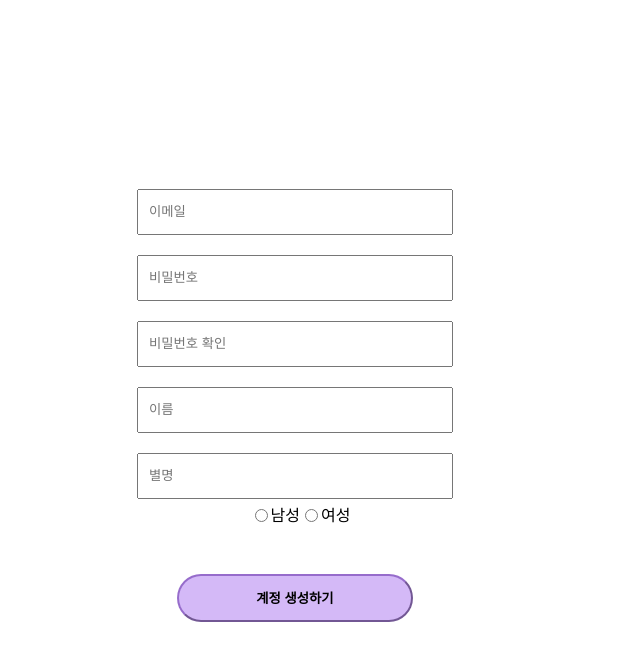
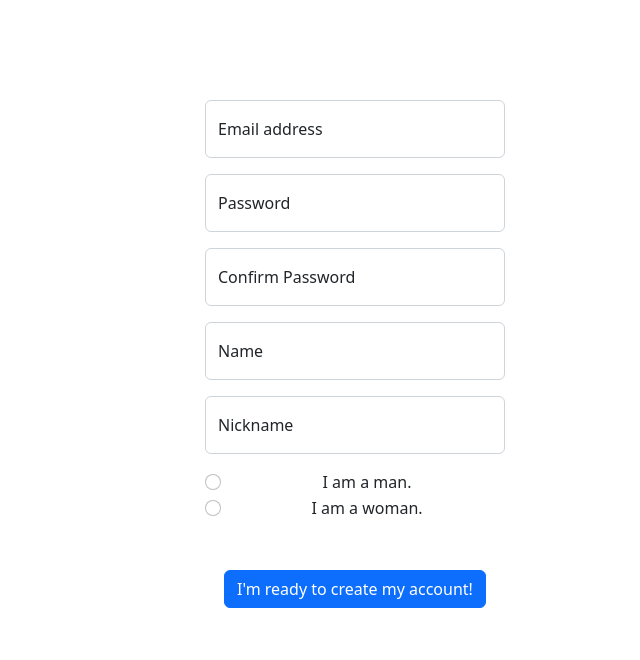
Before and after one commit to hobbyfive/hobbyfive_front, a React (Create React App) app: page /signup in a window 1280 px wide. Shown: the top 660 px of the page, without its empty margins (345-985 px from the left). Built offline with nearby package versions, Linux system fonts and the light colour scheme.

Commit message:
refact: bootstrap적용

```diff
--- a/src/index.js
+++ b/src/index.js
@@ -4,6 +4,8 @@ import './index.css';
 import App from './App';
 import reportWebVitals from './reportWebVitals';
 import { BrowserRouter } from 'react-router-dom';
+import '/node_modules/bootstrap/dist/css/bootstrap.min.css'
+import '/node_modules/bootstrap/dist/css/bootstrap.css'
 
 
 const root = ReactDOM.createRoot(document.getElementById('root'));
--- a/src/pages/SignUp.css
+++ b/src/pages/SignUp.css
@@ -1,9 +1,15 @@
 .loginregister {
-    display: flex;
+    display: inline-block;
+    width: 300px;
+    text-align: center;
     align-items: center;
     justify-content: center;
     height: 100vh;
+    margin-top: 100px;
+    margin-left: 550px;
 }
+
+
 .loginregister__input {
     width: 300px;
     height: 40px;
--- a/src/pages/SignUp.jsx
+++ b/src/pages/SignUp.jsx
@@ -1,4 +1,5 @@
 import React, {useState} from 'react'
+import { Navigate } from 'react-router';
 import './SignUp.css'
 
 function SignUp() {
@@ -29,27 +30,30 @@ function SignUp() {
     setNickName(event.currentTarget.value)
   }
 
-  const onSubmit = (event) => {
-    event.preventDefault()
+  const onSubmit = () => {
     if(password !== confirmPassword) {
       return alert('비밀번호와 비밀번호확인은 같아야 합니다.')
+    } else {
+      document.location.href('/')
     }
   }
 
   return (
-    <div class="loginregister">
+    <div className="loginregister">
       <form>
-          <div><input name="email" type="email" placeholder="이메일" value={email} onChange={onEmailHandler} class="loginregister__input"/></div>
-          <div><input name="password" type="password" placeholder="비밀번호" value={password} onChange={onPasswordHandler} class="loginregister__input"/></div>
-          <div><input name="confirmPassword" type="password" placeholder="비밀번호 확인" value={confirmPassword} onChange={onConfirmPasswordHandler} class="loginregister__input"/></div>
-          <div><input name="name" type="text" placeholder="이름" value={name} onChange={onNameHandler} class="loginregister__input"/></div>
-          <div><input name="nickname" type="text" placeholder="별명" value={nickname} onChange={onNickNameHandler} class="loginregister__input"/></div>
-          <div class="loginregister__input_checkbox">
-            <input id="gender_man" type="radio" name="gender"/>남성
-            <input id="gender_woman" type="radio" name="gender"/>여성
-            <div id="genderError" class="error"></div>
+          <div className="form-floating mb-3"><input name="email" type="email" placeholder="name@example.com" value={email} onChange={onEmailHandler} className="form-control"/><label for="floatingInput">Email address</label></div>
+          <div className="form-floating mb-3"><input name="password" type="password" placeholder="Password" value={password} onChange={onPasswordHandler} className="form-control"/><label for="floatingInput">Password</label></div>
+          <div className="form-floating mb-3"><input name="confirmPassword" type="password" placeholder="ConfirmPassword" value={confirmPassword} onChange={onConfirmPasswordHandler} className="form-control"/><label for="floatingInput">Confirm Password</label></div>
+          <div className="form-floating mb-3"><input name="name" type="text" placeholder="Name" value={name} onChange={onNameHandler} className="form-control"/><label for="floatingInput">Name</label></div>
+          <div className="form-floating mb-3"><input name="nickname" type="text" placeholder="NickName" value={nickname} onChange={onNickNameHandler} className="form-control"/><label for="floatingInput">Nickname</label></div>
+          <div className="form-check">
+            <input id="gender_man" type="radio" name="gender" className="form-check-input"/><label className="form-check-label" for="gender_man">
+              I am a man.</label></div>
+          <div className="form-check">
+            <input id="gender_woman" type="radio" name="gender" className="form-check-input"/><label className="form-check-label" for="gender_man">
+              I am a woman.</label>
           </div>
-          <div className="submit-button"><button type="submit" onSubmit={onSubmit} class="loginregister__button">계정 생성하기</button></div>
+          <div className="submit-button"><button type="submit" onClick={() => onSubmit()} className="btn btn-primary">I'm ready to create my account!</button></div>
       </form>
     </div>
   );
```
Also changed, not shown: package.json (+6 -1 lines), 1 other file (tests, documents, lock files or other folders).
